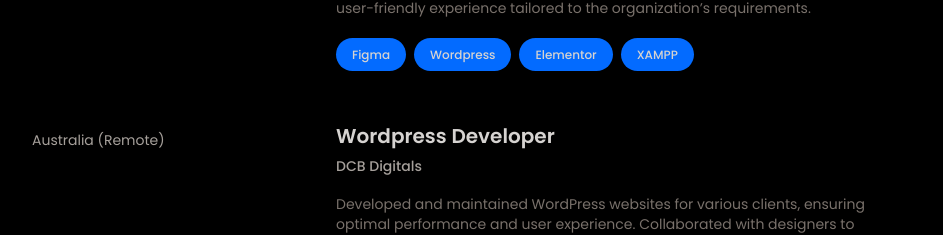
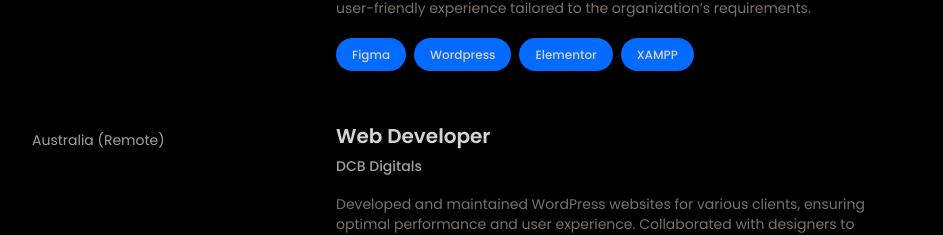
Before and after one commit to duotrods/rod-duot, a React (Vite) app: page / in a window 1280 px wide. Shown: the part 1180-1415 px from the top of the page, without its empty margins (168-1111 px from the left). Built offline with nearby package versions, Linux system fonts and the light colour scheme.

Commit message:
dcvb revised: 1

```diff
--- a/src/components/Work.jsx
+++ b/src/components/Work.jsx
@@ -18,7 +18,7 @@
                       transition={{ duration: 1}}
                       className="w-full lg:w-1/4">
                         <p className="mt-2 mb-2 text-sm text-stone-400">
-                           {experience.loc}
+                           {experience.location}
                         </p>
                     </motion.div>
 
--- a/src/constants/index.js
+++ b/src/constants/index.js
@@ -60,35 +60,35 @@
 
 export const EXPERIENCES = [
   {
-    loc: "Davao City, Philippines",
+    location: "Davao City, Philippines",
     role: "UI/UX Designer | Fullstack Developer",
     company: "SixEleven Global Services and Solutions",
     description: `The Developer of the 611 HR Portal, a comprehensive platform for human resources, combining Figma for UI/UX design, WordPress for content management, and Elementor for responsive, visually engaging layouts. Developed locally with XAMPP, the project was smoothly transitioned to the company’s hosting server. This portal optimizes HR processes while delivering a modern and user-friendly experience tailored to the organization’s requirements.`,
     technologies: ["Figma", "Wordpress", "Elementor", "XAMPP"],
   },
   {
-    loc: "Australia (Remote)",
-    role: "Wordpress Developer",
+    location: "Australia (Remote)",
+    role: "Web Developer",
     company: "DCB Digitals",
     description: `Developed and maintained WordPress websites for various clients, ensuring optimal performance and user experience. Collaborated with designers to implement custom themes and plugins, enhancing website functionality and aesthetics.`,
     technologies: ["Wordpress", "Elementor Pro", "Bricks", "Breakdance", "Yoast SEO"],
   },
   {
-    loc: "Panabo City, Philippines",
+    location: "Panabo City, Philippines",
     role: "IT Support Specialist",
     company: "Aces Polytechnic College",
     description: `Provided technical support to students and faculty, troubleshooting hardware and software issues. Managed the school's network infrastructure and ensured data security.`,
     technologies: ["Windows", "Cisco", "MS Offices"],
   },
   {
-    loc: "Panabo City, Philippines",
+    location: "Panabo City, Philippines",
     role: "Graphic Designer| Web Developer | IT Support Specialist",
     company: "Merryl's Consumer Goods Trading",
     description: `Developed a modern and highly efficient website using Vite.js. The project focused on providing a seamless user experience with fast load times and a clean, intuitive design that showcases their products and services effectively.`,
     technologies: ["Vite js", "React", "Windows", "MS Offices", "Photoshop"],
   },
   {
-    loc: "Remote (USA)",
+    location: "Remote (USA)",
     role: "Chat Suppot Agent",
     company: "Whopp Connect",
     description: `Resolved an average of 50+ customer inquiries daily, achieving a 95% first-contact resolution rate. Assisted customers with real-time delivery tracking, reducing escalations by 30%.`,
```
